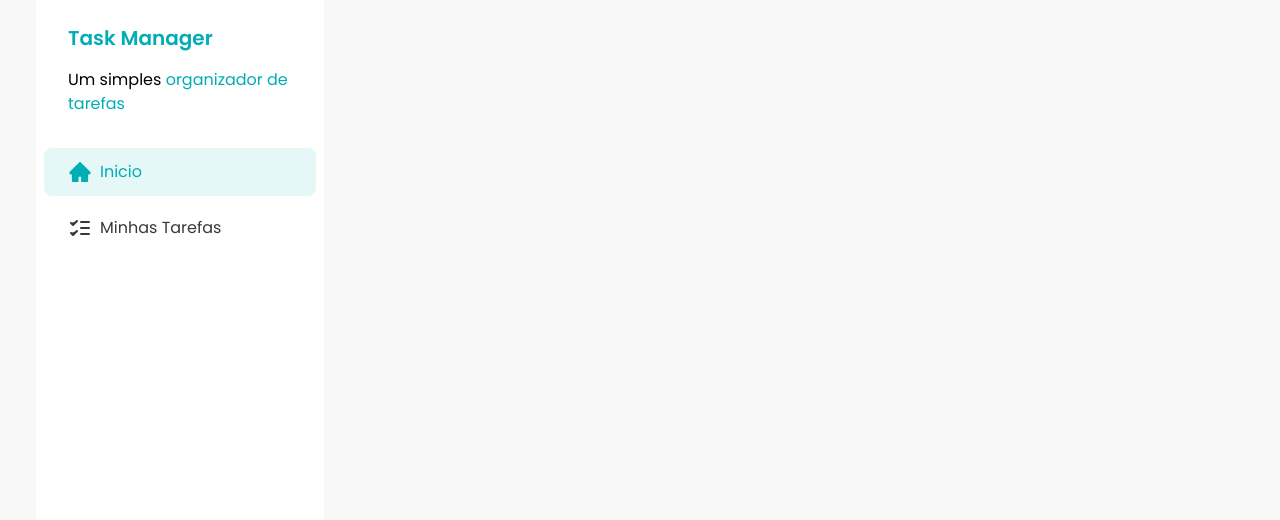
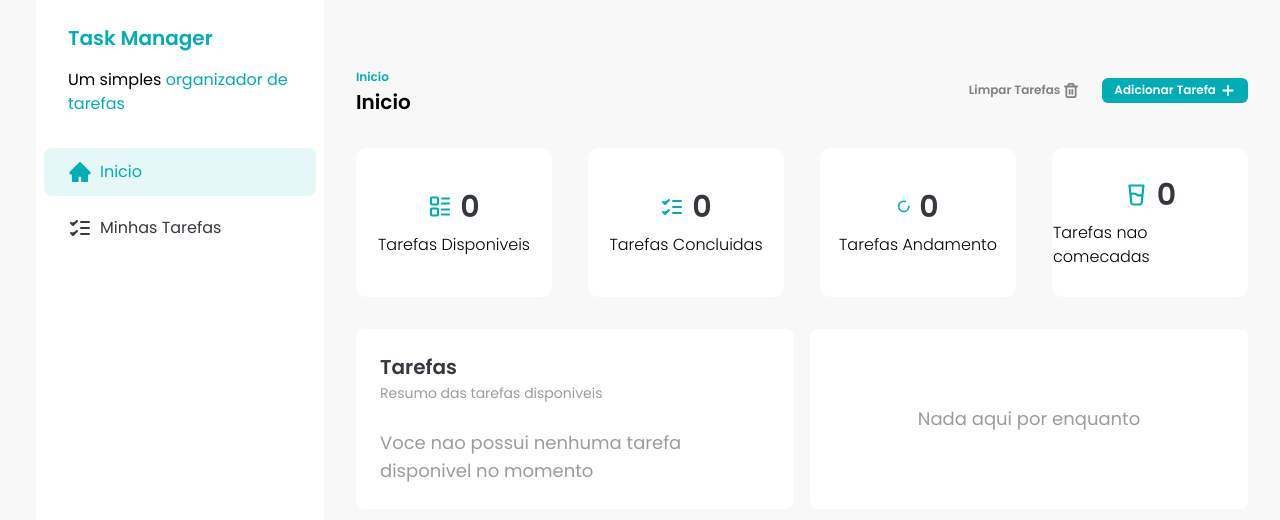
Before and after one commit to Rotiivv/task-manager, a React (Vite) app: page / in a window 1280 px wide. Shown: the top 520 px of the page. Built offline with nearby package versions, Linux system fonts and the light colour scheme; data requests are answered from the project's data file.

Commit message:
feat: add

```diff
--- a/db.json
+++ b/db.json
@@ -1,18 +1,3 @@
 {
-  "tasks": [
-    {
-      "id": "1",
-      "title": "ne nao",
-      "description": "tipo isso aqui nao ta sendo renderizado denovo",
-      "time": "morning",
-      "status": "not_started"
-    },
-    {
-      "id": "2",
-      "title": "nao esta escirto direito",
-      "time": "morning",
-      "description": "adinga",
-      "status": "not_started"
-    }
-  ]
+  "tasks": []
 }
--- a/src/assets/icons/index.js
+++ b/src/assets/icons/index.js
@@ -8,7 +8,10 @@ import LoaderIcon from "./loader.svg?react";
 import DetailIcon from "./details.svg?react";
 import ChevronRightIcon from "./chevron-right.svg?react";
 import ArrowIcon from "./arrow-left.svg?react";
+import GlassWaterIcon from "./glass-water.svg?react";
 
+import TasksIcon from "./tasks.svg?react";
+import Tasks2Icon from "./tasks-2.svg?react";
 export {
   AddIcon,
   TrashIcon,
@@ -20,4 +23,7 @@ export {
   DetailIcon,
   ChevronRightIcon,
   ArrowIcon,
+  GlassWaterIcon,
+  Tasks2Icon,
+  TasksIcon,
 };
--- /dev/null
+++ b/src/components/DashboardCard.jsx
@@ -0,0 +1,16 @@
+const DashboardCard = ({ icon, mainText, subText }) => {
+  return (
+    <div className="bg-white h-[149px] flex flex-col items-center justify-center rounded-[10px] gap-2 border border-white hover:border-[#00acb53a] transiton-all">
+      <div className="flex gap-2 items-center">
+        <span className="text-[#00ADB5]">{icon}</span>
+        <span className="text-3xl text-[rgb(53,56,62)] font-semibold">
+          {mainText}
+        </span>
+      </div>
+
+      <span className="font-light">{subText}</span>
+    </div>
+  );
+};
+
+export default DashboardCard;
--- /dev/null
+++ b/src/components/Header.jsx
@@ -0,0 +1,37 @@
+import { useState } from "react";
+import { AddIcon, TrashIcon } from "../assets/icons";
+import AddTaskDialog from "./AddTaskDialog";
+import Button from "./Button";
+
+const Header = ({ sizeTasks, title, subtitle }) => {
+  const [dialogIsOpen, setDialogIsOpen] = useState(false);
+
+  return (
+    <div className="flex justify-between items-center">
+      <div>
+        <span className="text-[#00ADB5] text-xs font-semibold">{subtitle}</span>
+        <h2 className="text-xl font-semibold">{title}</h2>
+      </div>
+
+      <div className="flex gap-3 items-center">
+        <Button color="secondary">
+          Limpar Tarefas
+          <TrashIcon />
+        </Button>
+
+        <Button onClick={() => setDialogIsOpen(true)}>
+          Adicionar Tarefa
+          <AddIcon />
+        </Button>
+
+        <AddTaskDialog
+          handleClose={() => setDialogIsOpen(false)}
+          isOpen={dialogIsOpen}
+          sizeTasks={sizeTasks}
+        />
+      </div>
+    </div>
+  );
+};
+
+export default Header;
--- a/src/components/TaskItem.jsx
+++ b/src/components/TaskItem.jsx
@@ -3,9 +3,13 @@ import { CheckIcon, LoaderIcon, DetailIcon, TrashIcon } from "../assets/icons";
 import Button from "./Button";
 import { Link } from "react-router-dom";
 import { useDeleteTask } from "../hooks/data/use-delete-task";
+import { useUpdateTask } from "../hooks/data/use-update-task";
 
-const TaskItem = ({ task, handleTaskCheckboxClick }) => {
-  const { mutate, isPending } = useDeleteTask(task.id);
+const TaskItem = ({ task }) => {
+  const { mutate: deleteTask, isPending } = useDeleteTask(task.id);
+
+  const { mutate: updateTask } = useUpdateTask(task.id);
+
   const getStatusClass = () => {
     if (task.status === "done") {
       return "bg-[#00ADB5] text-[#00ADB5]";
@@ -20,8 +24,28 @@ const TaskItem = ({ task, handleTaskCheckboxClick }) => {
     }
   };
 
+  const getNewStatus = () => {
+    if (task.status === "not_started") return "in_progress";
+    if (task.status === "in_progress") return "done";
+    if (task.status === "done") return "not_started";
+
+    return "not_sarted";
+  };
+
+  const handleCheckboxClick = () => {
+    updateTask(
+      { ...task, status: getNewStatus() },
+      {
+        onSuccess: () => {
+          toast.success("Tarefa atualizada com sucesso");
+        },
+        onError: (error) => toast.error(error.message),
+      }
+    );
+  };
+
   const handleDeleteClick = async () => {
-    mutate(undefined, {
+    deleteTask(undefined, {
       onSuccess: () => {
         toast.success("Tarefa apaga com sucesso!");
       },
@@ -42,7 +66,7 @@ const TaskItem = ({ task, handleTaskCheckboxClick }) => {
             type="checkbox"
             id={`checkbox${task.id}`}
             className="hidden"
-            onClick={() => handleTaskCheckboxClick(task.id)}
+            onClick={handleCheckboxClick}
           />
 
           {task.status === "done" && <CheckIcon />}
--- a/src/hooks/data/use-update-task.js
+++ b/src/hooks/data/use-update-task.js
@@ -10,9 +10,10 @@ export const useUpdateTask = (taskId) => {
     mutationKey: taskMutationKeys.update(taskId),
     mutationFn: async (task) => {
       await api.patch(`/tasks/${taskId}`, {
-        title: task.title.trim(),
-        description: task.description.trim(),
-        time: task.time.trim(),
+        title: task?.title?.trim(),
+        description: task?.description?.trim(),
+        time: task?.time,
+        status: task?.status,
       });
 
       return task;
@@ -23,8 +24,10 @@ export const useUpdateTask = (taskId) => {
       });
 
       queryClient.setQueryData(taskQuerykeys.getAll(), (currentTasks) => {
-        currentTasks.map((currentTask) => {
-          if (currentTask.id !== task.id) return currentTask;
+        return currentTasks.map((currentTask) => {
+          if (currentTask.id !== task.id) {
+            return currentTask;
+          }
           return task;
         });
       });
--- a/src/pages/Home.jsx
+++ b/src/pages/Home.jsx
@@ -1,9 +1,85 @@
+import {
+  GlassWaterIcon,
+  LoaderIcon,
+  Tasks2Icon,
+  TasksIcon,
+} from "../assets/icons";
+import DashboardCard from "../components/DashboardCard";
+import Header from "../components/Header";
 import Sidebar from "../components/Sidebar";
+import TaskItem from "../components/TaskItem";
+import { useGetTasks } from "../hooks/data/use-get-tasks";
 
 const HomePage = () => {
+  const { data: tasks } = useGetTasks();
+
+  const notStartedTasks = tasks?.filter(
+    (task) => task.status === "not_started"
+  );
+  const inProgressTasks = tasks?.filter(
+    (task) => task.status === "in_progress"
+  );
+  const completedTasks = tasks?.filter((task) => task.status === "done");
+
   return (
-    <div className="flex">
+    <div className="flex w-full">
       <Sidebar />
+
+      <div className="py-16 px-8 w-full space-y-8">
+        <Header subtitle="Inicio" title="Inicio" sizeTasks={tasks?.length} />
+
+        <div className="grid grid-cols-4 gap-9">
+          <DashboardCard
+            icon={<Tasks2Icon />}
+            mainText={tasks?.length}
+            subText="Tarefas Disponiveis"
+          />
+          <DashboardCard
+            icon={<TasksIcon />}
+            mainText={completedTasks?.length}
+            subText="Tarefas Concluidas"
+          />
+          <DashboardCard
+            icon={<LoaderIcon />}
+            mainText={inProgressTasks?.length}
+            subText="Tarefas Andamento"
+          />
+          <DashboardCard
+            icon={<GlassWaterIcon />}
+            mainText={notStartedTasks?.length}
+            subText="Tarefas nao comecadas"
+          />
+        </div>
+
+        <div className="grid grid-cols-2 gap-4">
+          <div className="p-6 space-y-6 bg-white rounded-lg">
+            <div>
+              <h3 className="text-[#35383E] font-semibold text-xl">Tarefas</h3>
+              <span className="text-[#9A9C9F] text-sm">
+                Resumo das tarefas disponiveis
+              </span>
+            </div>
+
+            <div className="flex flex-col gap-3">
+              {tasks?.map((task) => (
+                <TaskItem task={task} key={task.id} />
+              ))}
+
+              {tasks?.length === 0 && (
+                <p className="text-[#9A9C9F] text-lg">
+                  Voce nao possui nenhuma tarefa disponivel no momento
+                </p>
+              )}
+            </div>
+          </div>
+
+          <div className="flex items-center justify-center bg-white rounded-lg">
+            <span className="text-[#9A9C9F] text-lg">
+              Nada aqui por enquanto
+            </span>
+          </div>
+        </div>
+      </div>
     </div>
   );
 };
--- a/src/pages/TaskDetails.jsx
+++ b/src/pages/TaskDetails.jsx
@@ -59,7 +59,7 @@ const TaskDetailsPage = () => {
           <div className="">
             <Link
               className="flex justify-center items-center rounded-full bg-[#00ADB5] h-8 w-8 mb-2 cursor-pointer hover:opacity-75 transition"
-              to={"/"}
+              to={"/tasks"}
             >
               <ArrowIcon />
             </Link>
```
Also changed, not shown: src/components/Tasks.jsx (+10 -91 lines), src/assets/icons/glass-water.svg (added), src/assets/icons/tasks-2.svg (added).
